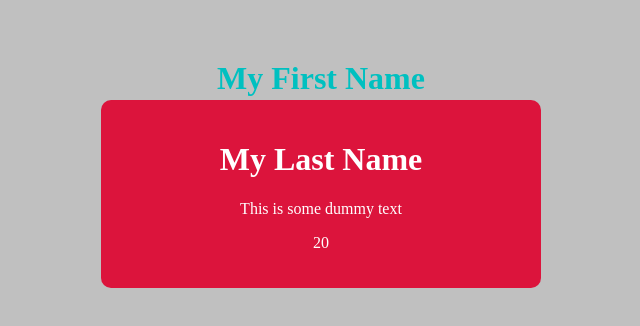
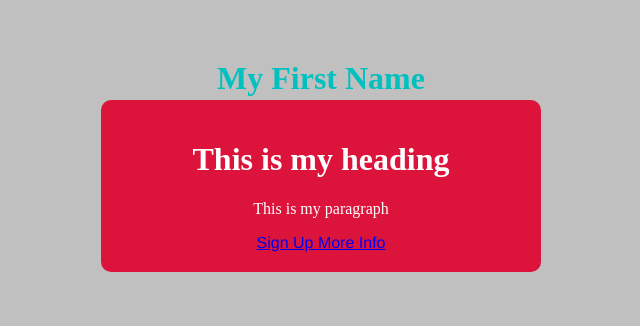
Before and after one commit to marcochu-wrk/Vue_Modal_Exercise, a Vue app in the folder modal-project/: page / in a window 1280 px wide. Both pictures are taken after a click on the button "Open Modal". Shown: the top 326 px of the page, without its empty margins (319-959 px from the left). Built offline with nearby package versions, Linux system fonts and the light colour scheme.

Commit message:
Creating default and named slots

```diff
--- a/modal-project/src/App.vue
+++ b/modal-project/src/App.vue
@@ -1,7 +1,14 @@
 <template>
   <h1>{{ people.firstName }}</h1>
   <div v-if="showModal">
-    <Modal :header=people.lastName :text=bodyText :age= people.age @close="toggleModal" />
+    <Modal :age= people.age @close="toggleModal">
+      <h1>This is my heading</h1>
+      <p>This is my paragraph</p>
+      <template v-slot:links>
+        <a href="https://www.google.com/"> Sign Up</a>
+        <a href="https://www.google.com/"> More Info</a>
+      </template>
+    </Modal>
   </div>
   <p>Welcome</p>
   <input type="text" ref="name">
--- a/modal-project/src/components/Modal.vue
+++ b/modal-project/src/components/Modal.vue
@@ -1,9 +1,10 @@
 <template>
     <div class="backdrop" @click.self="closeModal">
         <div class="modal" :class="{aboveAge: age > 15}">
-            <h1>{{header}}</h1>
-            <p>{{ text }}</p>
-            <p>{{ age }}</p>
+            <slot></slot>
+            <div class="action">
+                <slot name="links"></slot>
+            </div>
         </div>
     </div>
 </template>
```
